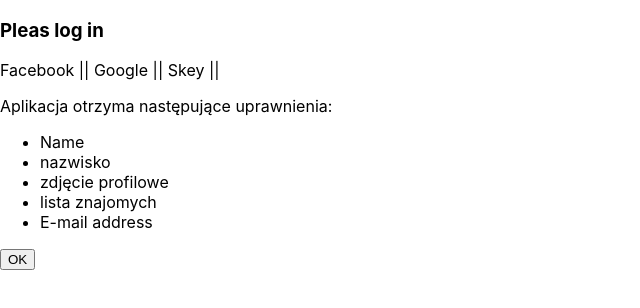
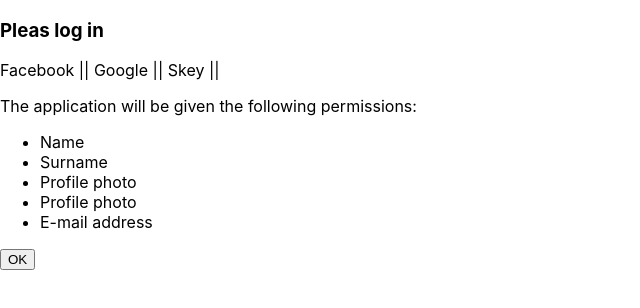
Before and after one commit to empedes/block-login, a React (Create React App) app: page / in a window 1280 px wide. Both pictures are taken after a click on the link "Facebook". Shown: the top 308 px of the page, without its empty margins (0-640 px from the left). Built offline with nearby package versions, Linux system fonts and the light colour scheme.

Commit message:
Tłumaczenie EN

```diff
--- a/src/Components/FacebookLogin.tsx
+++ b/src/Components/FacebookLogin.tsx
@@ -6,12 +6,12 @@
 const FacebookLogin = (): ReactElement => {
   return (
     <>
-      <p>Aplikacja otrzyma następujące uprawnienia:</p>
+      <p>The application will be given the following permissions:</p>
       <ul>
         <li>Name</li>
-        <li>nazwisko</li>
-        <li>zdjęcie profilowe</li>
-        <li>lista znajomych</li>
+        <li>Surname</li>
+        <li>Profile photo</li>
+        <li>Profile photo</li>
         <li>E-mail address</li>
       </ul>
       <button>OK</button>
```
